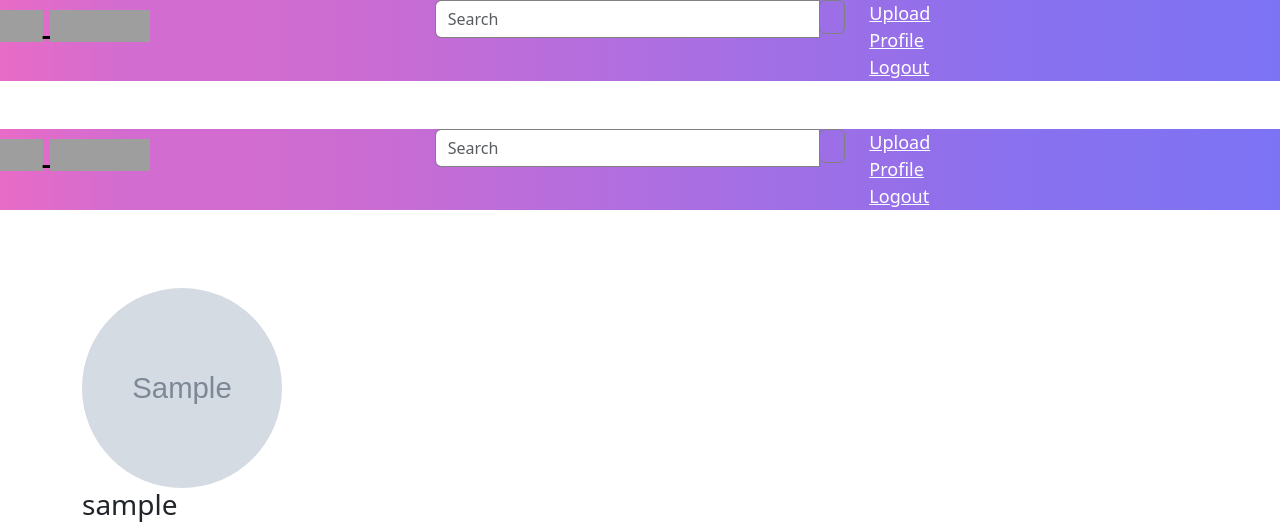
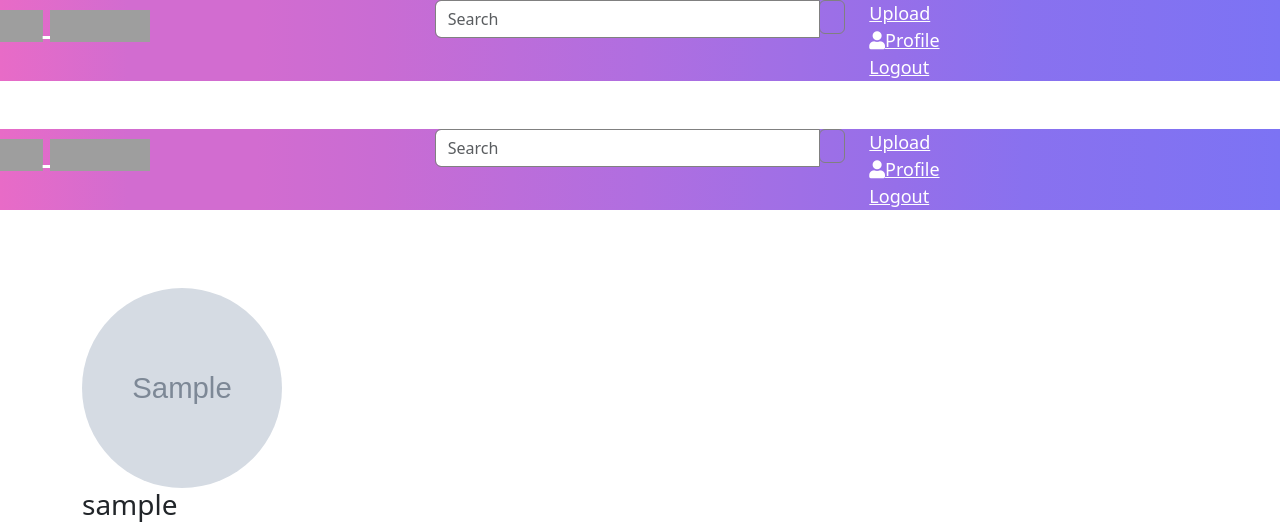
Before and after one commit to Ephrao1/Instagram-Clone, a Django app: page /profile/1 in a window 1280 px wide. Shown: the top 522 px of the page. Run offline with Django 3.2, Linux system fonts and the light colour scheme; a user stored in the database is signed in; tables that the repository leaves empty hold one stand-in row (values such as "Sample post"); grey boxes marked "Sample" are stand-in pictures; some libraries are stand-ins or nearby versions; some web fonts are replaced; grey boxes are pictures that could not be loaded.

Commit message:
Add profile logo

```diff
--- a/instagram/templates/navbar.html
+++ b/instagram/templates/navbar.html
@@ -4,8 +4,8 @@
         <!-- ICON -->
         <div class="col-md-4">
           <ul class="nav navbar-nav navbar-left">
-            <li> <a style="font-size:30px;color:black"  href="/">
-                <img src="https://seeklogo.com/images/I/instagram-new-2016-glyph-logo-84CB825424-seeklogo.com.png" style="height:32px; width:auto;"alt=""> <img src="https://upload.wikimedia.org/wikipedia/commons/thumb/2/2a/Instagram_logo.svg/1280px-Instagram_logo.svg.png" style="height:32px; width: 100px;" alt=""> </a></li>
+            <li> <a style="font-size:30px;color:white"  href="/">
+                <img src="https://seeklogo.com/images/I/instagram-new-2016-glyph-logo-84CB825424-seeklogo.com.png" style="height:32px; width:auto;"alt=""> <img src="https://upload.wikimedia.org/wikipedia/commons/thumb/2/2a/Instagram_logo.svg/1280px-Instagram_logo.svg.png" style="height:32px; width: 100px; color: white;" alt=""> </a></li>
           </ul>
         </div>
         <!-- ICON-END -->
@@ -32,7 +32,7 @@
             </li>
             <li>
               <a style="font-size:18px;color:white" class="glyphicon glyphicon-user "
-                href="{% url 'profile' user.id %}">Profile</a>
+                href="{% url 'profile' user.id %}"><i class="fas fa-user"></i>Profile</a>
             </li>
             <li>
               <a style="font-size:18px;color:white" class="glyphicon glyphicon-off " href="/logout">Logout</a>
```
